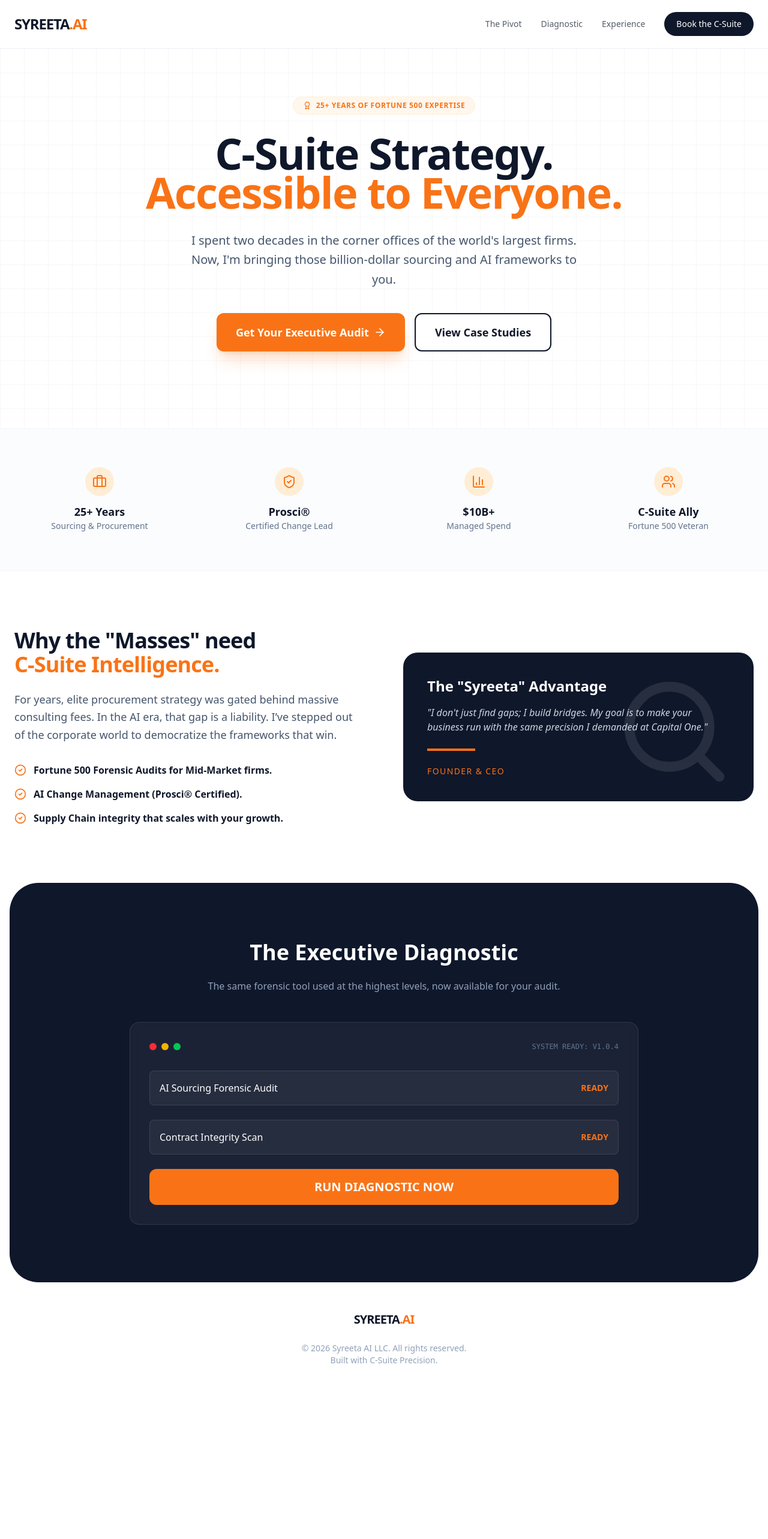
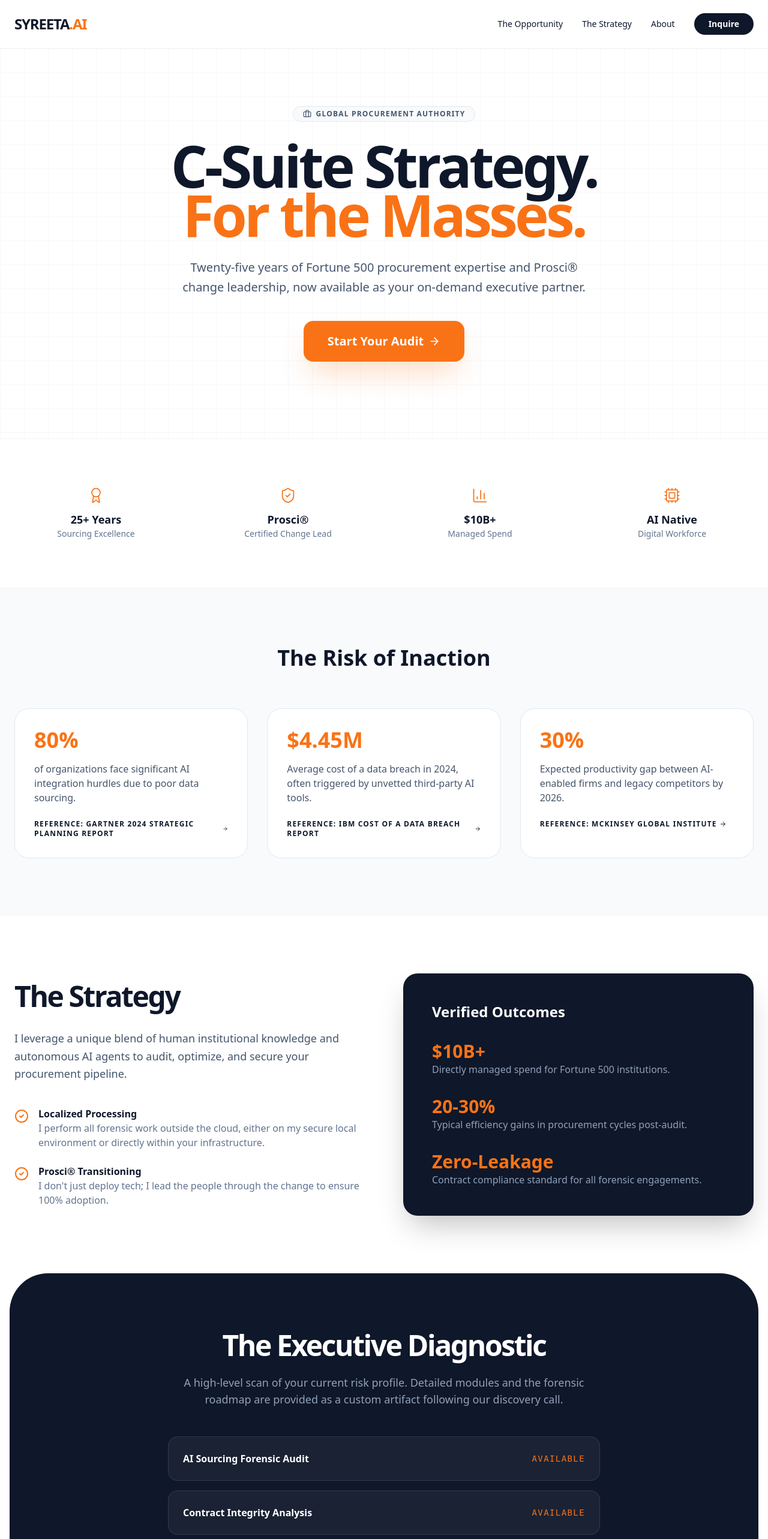
Before and after one commit to SyreetaAI/syreeta-ai, a Next.js app: page / in a window 1280 px wide. Shown: the top 2566 px of the page at 60% size. Before the commit the page ends 2326 px from the top, so only its background shows below. Built offline with nearby package versions, Linux system fonts and the light colour scheme.

Commit message:
Refactor LandingPage component and update styling

```diff
--- a/app/page.tsx
+++ b/app/page.tsx
@@ -1,24 +1,23 @@
-import React, { useState, useEffect } from 'react';
+import React from 'react';
 import {
   ShieldCheck,
   BarChart3,
   Search,
   Zap,
-  ChevronRight,
   ArrowRight,
   CheckCircle2,
   Users,
   Award,
-  Briefcase
+  Briefcase,
+  Lock,
+  Cpu
 } from 'lucide-react';
 import { Analytics } from "@vercel/analytics/react";
 
-// --- Components ---
-
 const TrustBadge = ({ icon: Icon, label, sublabel }: { icon: any, label: string, sublabel: string }) => (
   <div className="flex flex-col items-center p-4 text-center">
-    <div className="bg-orange-100 p-3 rounded-full mb-3 text-orange">
-      <Icon size={24} />
+    <div className="text-orange mb-3">
+      <Icon size={28} strokeWidth={1.5} />
     </div>
     <span className="text-navy font-bold text-lg">{label}</span>
     <span className="text-slate-500 text-sm">{sublabel}</span>
@@ -27,134 +26,191 @@ const TrustBadge = ({ icon: Icon, label, sublabel }: { icon: any, label: string,
 
 export default function LandingPage() {
   return (
-    <div className="min-h-screen bg-white font-sans selection:bg-orange-100">
+    <div className="min-h-screen bg-white font-sans selection:bg-orange-100 text-slate-900">
       <Analytics />
 
-      {/* Navigation */}
-      <nav className="sticky top-0 z-50 bg-white/80 backdrop-blur-md border-b border-slate-100">
+      <nav className="sticky top-0 z-50 bg-white/90 backdrop-blur-md border-b border-slate-100">
         <div className="max-w-7xl mx-auto px-6 h-20 flex items-center justify-between">
           <div className="text-navy font-black text-2xl tracking-tighter">
             SYREETA<span className="text-orange">.AI</span>
           </div>
-          <div className="hidden md:flex gap-8 items-center text-sm font-medium text-navy/70">
-            <a href="#approach" className="hover:text-orange transition-colors">The Pivot</a>
-            <a href="#diagnostic" className="hover:text-orange transition-colors">Diagnostic</a>
-            <a href="#about" className="hover:text-orange transition-colors">Experience</a>
-            <button className="bg-navy text-white px-5 py-2.5 rounded-full hover:bg-orange transition-all">
-              Book the C-Suite
+          <div className="hidden md:flex gap-8 items-center text-sm font-medium">
+            <a href="#opportunity" className="hover:text-orange transition-colors">The Opportunity</a>
+            <a href="#approach" className="hover:text-orange transition-colors">The Strategy</a>
+            <a href="#about" className="hover:text-orange transition-colors">About</a>
+            <button className="bg-navy text-white px-6 py-2 rounded-full hover:bg-orange transition-all font-bold">
+              Inquire
             </button>
           </div>
         </div>
       </nav>
 
-      {/* Hero Section */}
-      <section className="relative pt-20 pb-32 overflow-hidden grid-bg">
+      {/* Hero */}
+      <section className="relative pt-24 pb-32 overflow-hidden grid-bg">
         <div className="max-w-7xl mx-auto px-6 text-center">
-          <div className="inline-flex items-center gap-2 bg-orange-50 border border-orange-100 text-orange px-4 py-1.5 rounded-full text-xs font-bold uppercase tracking-wider mb-8">
-            <Award size={14} /> 25+ Years of Fortune 500 Expertise
+          <div className="inline-flex items-center gap-2 bg-slate-50 border border-slate-200 text-slate-600 px-4 py-1 rounded-full text-xs font-bold uppercase tracking-widest mb-8">
+            <Briefcase size={14} /> Global Procurement Authority
           </div>
-          <h1 className="text-6xl md:text-7xl font-black text-navy leading-[0.9] mb-8 tracking-tight">
+          <h1 className="text-6xl md:text-8xl font-black text-navy leading-[0.85] mb-8 tracking-tighter">
             C-Suite Strategy.<br />
-            <span className="text-orange">Accessible to Everyone.</span>
+            <span className="text-orange">For the Masses.</span>
           </h1>
           <p className="max-w-2xl mx-auto text-xl text-slate-600 mb-10 leading-relaxed">
-            I spent two decades in the corner offices of the world's largest firms. Now, I'm bringing those billion-dollar sourcing and AI frameworks to you.
+            Twenty-five years of Fortune 500 procurement expertise and Prosci® change leadership, now available as your on-demand executive partner.
           </p>
           <div className="flex flex-col md:flex-row gap-4 justify-center">
-            <button className="bg-orange text-white px-8 py-4 rounded-xl font-bold text-lg shadow-xl shadow-orange/20 hover:scale-105 transition-all flex items-center justify-center gap-2">
-              Get Your Executive Audit <ArrowRight size={20} />
-            </button>
-            <button className="bg-white border-2 border-navy text-navy px-8 py-4 rounded-xl font-bold text-lg hover:bg-slate-50 transition-all">
-              View Case Studies
+            <button className="bg-orange text-white px-10 py-5 rounded-2xl font-black text-xl shadow-2xl shadow-orange/30 hover:scale-105 transition-all flex items-center justify-center gap-2">
+              Start Your Audit <ArrowRight size={20} />
             </button>
           </div>
         </div>
       </section>
 
-      {/* The "Trust Bar" */}
-      <section className="border-y border-slate-100 bg-slate-50/50">
-        <div className="max-w-7xl mx-auto px-6 py-12 grid grid-cols-2 md:grid-cols-4 gap-8">
-          <TrustBadge icon={Briefcase} label="25+ Years" sublabel="Sourcing & Procurement" />
+      {/* Trust Bar */}
+      <section className="border-y border-slate-100">
+        <div className="max-w-7xl mx-auto px-6 py-16 grid grid-cols-2 md:grid-cols-4 gap-12">
+          <TrustBadge icon={Award} label="25+ Years" sublabel="Sourcing Excellence" />
           <TrustBadge icon={ShieldCheck} label="Prosci®" sublabel="Certified Change Lead" />
           <TrustBadge icon={BarChart3} label="$10B+" sublabel="Managed Spend" />
-          <TrustBadge icon={Users} label="C-Suite Ally" sublabel="Fortune 500 Veteran" />
+          <TrustBadge icon={Cpu} label="AI Native" sublabel="Digital Workforce" />
         </div>
       </section>
 
-      {/* The Pivot Section */}
-      <section id="approach" className="py-24">
-        <div className="max-w-7xl mx-auto px-6 grid md:grid-cols-2 gap-16 items-center">
-          <div>
-            <h2 className="text-4xl font-black text-navy mb-6 tracking-tight">
-              Why the "Masses" need <br /><span className="text-orange">C-Suite Intelligence.</span>
-            </h2>
-            <p className="text-lg text-slate-600 mb-8 leading-relaxed">
-              For years, elite procurement strategy was gated behind massive consulting fees. In the AI era, that gap is a liability. I’ve stepped out of the corporate world to democratize the frameworks that win.
-            </p>
-            <ul className="space-y-4">
-              {[
-                "Fortune 500 Forensic Audits for Mid-Market firms.",
-                "AI Change Management (Prosci® Certified).",
-                "Supply Chain integrity that scales with your growth."
-              ].map((item, i) => (
-                <li key={i} className="flex items-center gap-3 text-navy font-semibold">
-                  <CheckCircle2 className="text-orange" size={20} /> {item}
-                </li>
-              ))}
-            </ul>
-          </div>
-          <div className="bg-navy rounded-3xl p-10 text-white relative overflow-hidden">
-            <div className="absolute top-0 right-0 p-8 opacity-10">
-              <Search size={200} />
-            </div>
-            <h3 className="text-2xl font-bold mb-4">The "Syreeta" Advantage</h3>
-            <p className="text-slate-300 mb-6 italic">
-              "I don't just find gaps; I build bridges. My goal is to make your business run with the same precision I demanded at Capital One."
-            </p>
-            <div className="h-1 w-20 bg-orange mb-6"></div>
-            <div className="text-sm font-medium uppercase tracking-widest text-orange">Founder & CEO</div>
+      {/* Opportunity - Exact References Added */}
+      <section id="opportunity" className="py-24 bg-slate-50">
+        <div className="max-w-7xl mx-auto px-6">
+          <h2 className="text-4xl font-black text-navy mb-16 text-center">The Risk of Inaction</h2>
+          <div className="grid md:grid-cols-3 gap-8">
+            {[
+              {
+                stat: "80%",
+                text: "of organizations face significant AI integration hurdles due to poor data sourcing.",
+                source: "Gartner 2024 Strategic Planning Report",
+                url: "https://www.gartner.com"
+              },
+              {
+                stat: "$4.45M",
+                text: "Average cost of a data breach in 2024, often triggered by unvetted third-party AI tools.",
+                source: "IBM Cost of a Data Breach Report",
+                url: "https://www.ibm.com/reports/data-breach"
+              },
+              {
+                stat: "30%",
+                text: "Expected productivity gap between AI-enabled firms and legacy competitors by 2026.",
+                source: "McKinsey Global Institute",
+                url: "https://www.mckinsey.com/mgi"
+              }
+            ].map((item, i) => (
+              <div key={i} className="bg-white p-8 rounded-3xl border border-slate-200">
+                <div className="text-4xl font-black text-orange mb-4">{item.stat}</div>
+                <p className="text-slate-600 mb-6 font-medium">{item.text}</p>
+                <a href={item.url} target="_blank" className="text-xs font-bold text-navy hover:text-orange uppercase tracking-widest flex items-center gap-1">
+                  Reference: {item.source} <ArrowRight size={12} />
+                </a>
+              </div>
+            ))}
           </div>
         </div>
       </section>
 
-      {/* Capital Diagnostic Tool (Remains as a Product for all) */}
-      <section id="diagnostic" className="py-24 bg-slate-900 text-white rounded-[3rem] mx-4">
-        <div className="max-w-4xl mx-auto px-6 text-center">
-          <h2 className="text-4xl font-black mb-6">The Executive Diagnostic</h2>
-          <p className="text-slate-400 mb-12">The same forensic tool used at the highest levels, now available for your audit.</p>
-          <div className="bg-white/5 border border-white/10 p-8 rounded-2xl backdrop-blur-sm">
-            <div className="flex items-center justify-between mb-8">
-              <div className="flex gap-2">
-                <div className="w-3 h-3 rounded-full bg-red-500"></div>
-                <div className="w-3 h-3 rounded-full bg-yellow-500"></div>
-                <div className="w-3 h-3 rounded-full bg-green-500"></div>
+      {/* Approach - Cleaned up dashes & unnecessary boxes */}
+      <section id="approach" className="py-24">
+        <div className="max-w-7xl mx-auto px-6">
+          <div className="grid md:grid-cols-2 gap-16 items-center">
+            <div>
+              <h2 className="text-5xl font-black text-navy mb-8 tracking-tighter">The Strategy</h2>
+              <p className="text-lg text-slate-600 mb-10 leading-relaxed">
+                I leverage a unique blend of human institutional knowledge and autonomous AI agents to audit, optimize, and secure your procurement pipeline.
+              </p>
+              <div className="space-y-6">
+                <div className="flex items-start gap-4">
+                  <div className="mt-1 text-orange"><CheckCircle2 size={24} /></div>
+                  <div>
+                    <h4 className="font-bold text-navy">Localized Processing</h4>
+                    <p className="text-slate-500">I perform all forensic work outside the cloud, either on my secure local environment or directly within your infrastructure.</p>
+                  </div>
+                </div>
+                <div className="flex items-start gap-4">
+                  <div className="mt-1 text-orange"><CheckCircle2 size={24} /></div>
+                  <div>
+                    <h4 className="font-bold text-navy">Prosci® Transitioning</h4>
+                    <p className="text-slate-500">I don't just deploy tech; I lead the people through the change to ensure 100% adoption.</p>
+                  </div>
+                </div>
               </div>
-              <div className="text-xs font-mono text-slate-500">SYSTEM READY: V1.0.4</div>
             </div>
-            <div className="space-y-6 text-left">
-              <div className="p-4 bg-white/5 rounded-lg border border-white/10 flex items-center justify-between">
-                <span>AI Sourcing Forensic Audit</span>
-                <span className="text-orange text-sm font-bold">READY</span>
+            <div className="bg-navy rounded-3xl p-12 text-white shadow-2xl">
+              <h3 className="text-2xl font-bold mb-8">Verified Outcomes</h3>
+              <div className="space-y-8">
+                <div>
+                  <div className="text-3xl font-black text-orange">$10B+</div>
+                  <div className="text-slate-400">Directly managed spend for Fortune 500 institutions.</div>
+                </div>
+                <div>
+                  <div className="text-3xl font-black text-orange">20-30%</div>
+                  <div className="text-slate-400">Typical efficiency gains in procurement cycles post-audit.</div>
+                </div>
+                <div>
+                  <div className="text-3xl font-black text-orange">Zero-Leakage</div>
+                  <div className="text-slate-400">Contract compliance standard for all forensic engagements.</div>
+                </div>
               </div>
-              <div className="p-4 bg-white/5 rounded-lg border border-white/10 flex items-center justify-between">
-                <span>Contract Integrity Scan</span>
-                <span className="text-orange text-sm font-bold">READY</span>
-              </div>
-              <button className="w-full bg-orange text-white py-4 rounded-xl font-black text-xl hover:scale-[1.02] transition-all">
-                RUN DIAGNOSTIC NOW
-              </button>
             </div>
           </div>
         </div>
       </section>
 
-      {/* Footer */}
-      <footer className="py-12 text-center text-slate-400 text-sm">
-        <div className="mb-6 text-navy font-bold text-xl tracking-tighter">
-          SYREETA<span className="text-orange">.AI</span>
+      {/* Diagnostic - Minimalist & Artifact-focused */}
+      <section className="py-24 bg-navy text-white rounded-[4rem] mx-4 mb-24">
+        <div className="max-w-3xl mx-auto px-6 text-center">
+          <h2 className="text-5xl font-black mb-6 tracking-tighter">The Executive Diagnostic</h2>
+          <p className="text-slate-400 text-lg mb-12">
+            A high-level scan of your current risk profile. Detailed modules and the forensic roadmap are provided as a custom artifact following our discovery call.
+          </p>
+          <div className="space-y-4">
+            <div className="flex items-center justify-between p-6 bg-white/5 rounded-2xl border border-white/10">
+              <span className="font-bold">AI Sourcing Forensic Audit</span>
+              <span className="text-orange font-mono text-sm uppercase tracking-widest">Available</span>
+            </div>
+            <div className="flex items-center justify-between p-6 bg-white/5 rounded-2xl border border-white/10">
+              <span className="font-bold">Contract Integrity Analysis</span>
+              <span className="text-orange font-mono text-sm uppercase tracking-widest">Available</span>
+            </div>
+            <button className="w-full bg-orange py-6 rounded-2xl font-black text-2xl hover:bg-white hover:text-navy transition-all mt-8">
+              REQUEST ACCESS
+            </button>
+          </div>
         </div>
-        © 2026 Syreeta AI LLC. All rights reserved. <br />
-        Built with C-Suite Precision.
+      </section>
+
+      {/* About - Honest Solo Branding */}
+      <section id="about" className="py-24">
+        <div className="max-w-7xl mx-auto px-6 grid md:grid-cols-2 gap-16 items-center">
+          <div className="bg-slate-100 aspect-square rounded-3xl flex items-center justify-center p-12">
+             <div className="text-center">
+                <div className="text-navy font-black text-4xl mb-2 italic">"One Executive."</div>
+                <div className="text-orange font-bold text-xl uppercase tracking-widest">Infinite Scale.</div>
+             </div>
+          </div>
+          <div>
+            <h2 className="text-4xl font-black text-navy mb-6">About Me</h2>
+            <p className="text-lg text-slate-600 mb-6">
+              I am a solo executive consultant. I don't maintain a bloated staff or bill you for junior associates. When you hire me, you get 25 years of Fortune 500 experience directly.
+            </p>
+            <p className="text-lg text-slate-600 mb-8">
+              To deliver at scale, I deploy a custom-built digital workforce: autonomous AI agents with specialized personalities that handle data-heavy forensic tasks. This allows me to provide C-suite level output at a fraction of the traditional cost.
+            </p>
+            <div className="flex items-center gap-4 p-4 bg-orange-50 rounded-xl border border-orange-100">
+               <Lock className="text-orange" size={24} />
+               <span className="text-sm font-bold text-navy">Work is processed locally on secure air-gapped hardware.</span>
+            </div>
+          </div>
+        </div>
+      </section>
+
+      <footer className="py-16 text-center border-t border-slate-100">
+        <div className="text-navy font-black text-2xl mb-4">SYREETA<span className="text-orange">.AI</span></div>
+        <div className="text-slate-400 text-sm">© 2026 Syreeta AI LLC. All rights reserved.</div>
       </footer>
     </div>
   );
```
